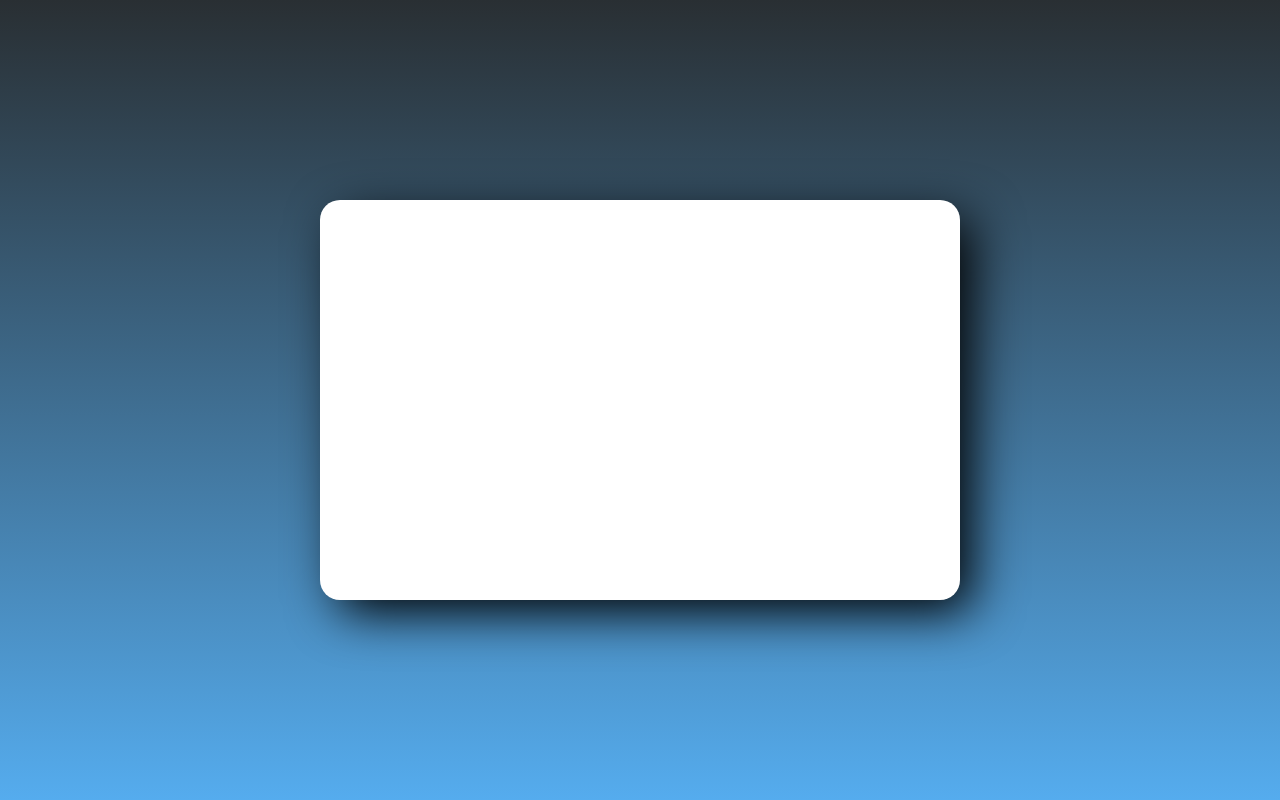
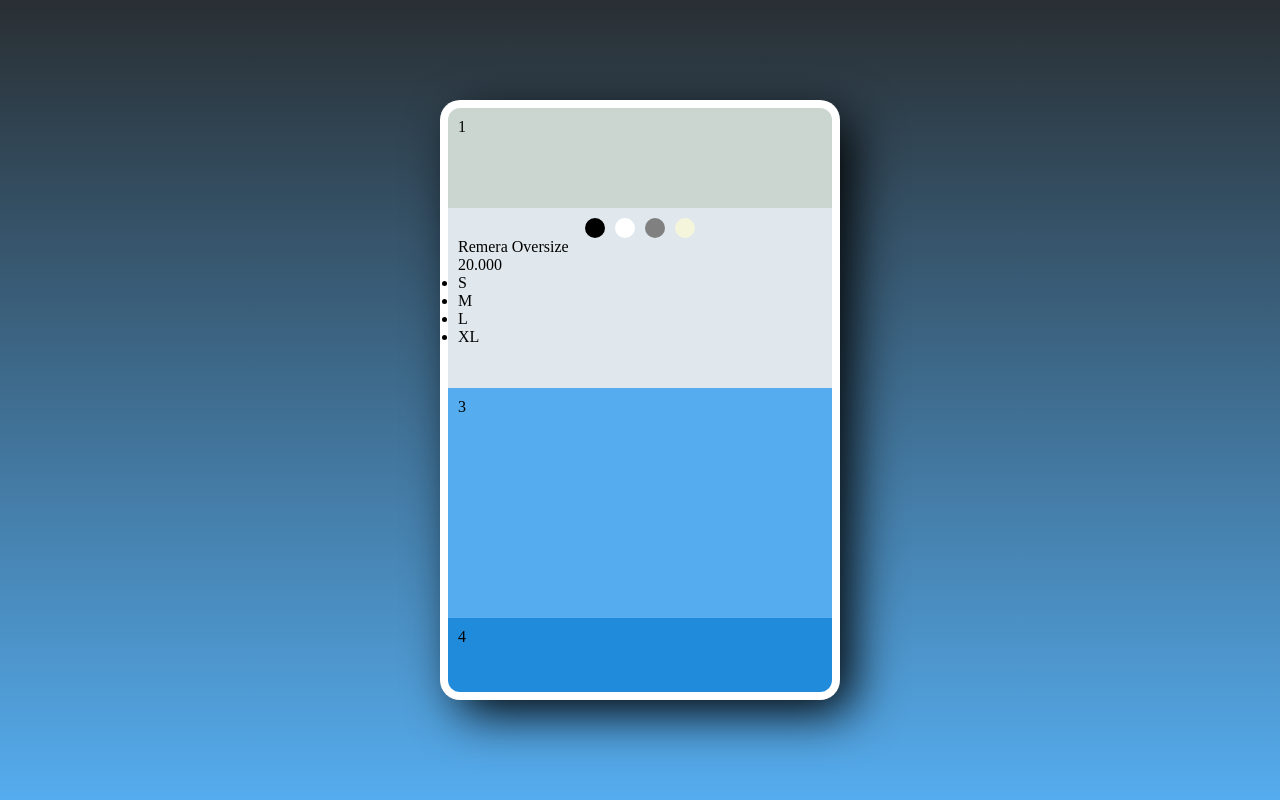
Before and after one commit to lightbblue/tp1_pp_jueves, a plain HTML site: page index.html in a window 1280 px wide. Drawn offline with Linux system fonts and the light colour scheme.

Commit message:
Botonera de colores

```diff
--- a/css/styles.css
+++ b/css/styles.css
@@ -4,6 +4,19 @@
 body{
     height: 100vh;
     width: 100%;
+}
+/* ------------------colores------------------- */
+.negro{
+    background-color: black;
+}
+.blanco{
+    background-color: white;
+}
+.gris{
+    background-color: grey;
+}
+.beige{
+    background-color: beige;
 }
 .container{
     height: 100%;
@@ -13,11 +26,58 @@ body{
     place-items: center;
 
     & .tarjeta{
-        height: 400px;
+        height: 600px;
         width: 50%;
+        max-width: 400px;
         background-color: white;
         border-radius: 20px;
         padding: 8px;
         box-shadow: 15px 15px 50px -3px black;
+
+        & .encabezado{
+            height: 100px;
+            width: 100%;
+            background-color: #ccd6d0;
+            border-radius: 12px 12px 0 0;
+            padding: 10px;
+        }
+
+        & .producto{
+            height: 180px;
+            width: 100%;
+            background-color: #e1e8ed;
+            padding: 10px;
+
+            & .sel_colores{
+                display: flex;
+                justify-content: center;
+                gap: 10px;
+                & li{
+                    height: 20px;
+                    width: 20px;
+                    border-radius: 50%;
+                    list-style: none;
+                }
+                & li:hover{
+                    transform: scale(1.1);
+                    cursor: pointer;
+                }
+            }
+        }
+
+        & .desc_prod{
+            height: 230px;
+            width: 100%;
+            background-color: #55acee;
+            padding: 10px;
+        }
+
+        & .botonera{
+            height: 74px;
+            width: 100%;
+            background-color: #218bdb;
+            border-radius: 0 0 12px 12px;
+            padding: 10px;
+        }
     }
 }
--- a/index.html
+++ b/index.html
@@ -1,5 +1,5 @@
 <!DOCTYPE html>
-<html lang="en">
+<html lang="es">
 <head>
     <meta charset="UTF-8">
     <meta name="viewport" content="width=device-width, initial-scale=1.0">
@@ -9,7 +9,25 @@
 <body>
     <div class="container">
         <article class="tarjeta">
-
+            <div class="encabezado">1</div>
+            <div class="producto">
+                <ul class="sel_colores">
+                    <li class="negro"></li>
+                    <li class="blanco"></li>
+                    <li class="gris"></li>
+                    <li class="beige"></li>
+                </ul>
+                <span>Remera Oversize</span>
+                <div class="precio">20.000</div>
+                <ul class="talles">
+                    <li>S</li>
+                    <li>M</li>
+                    <li>L</li>
+                    <li>XL</li>
+                </ul>
+            </div>
+            <div class="desc_prod">3</div>
+            <div class="botonera">4</div>
         </article>
     </div>
 </body>
```
